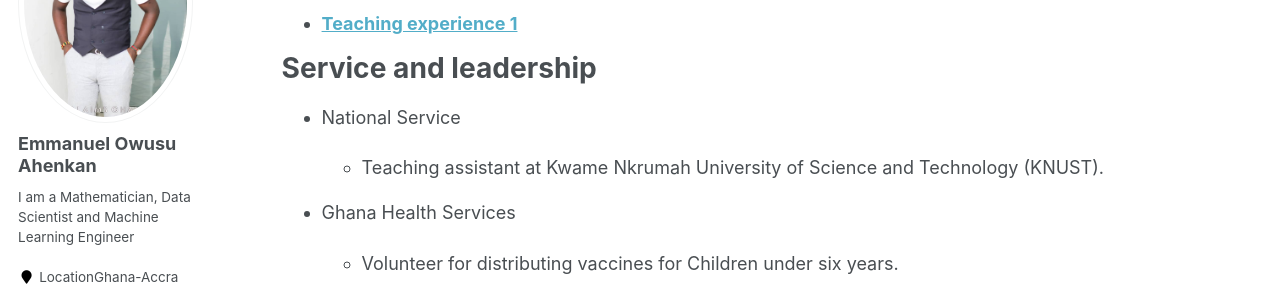
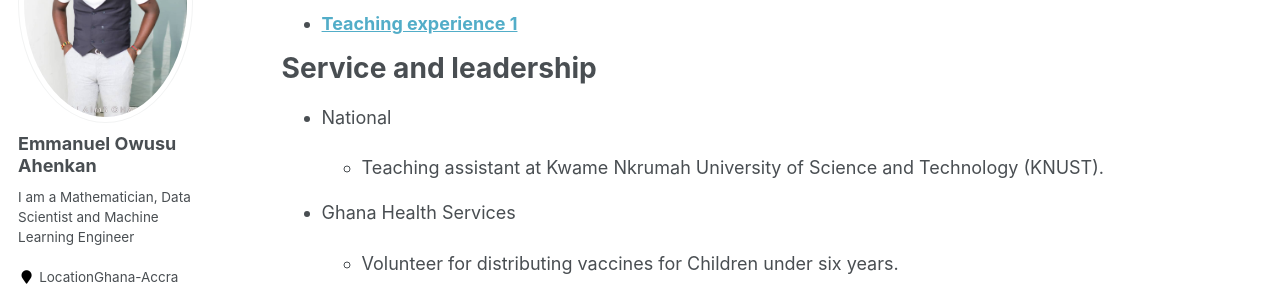
Before and after one commit to EmmanuelOwusu/EmmanuelOwusu.github.io, a Jekyll site: the page built from _pages/cv.md, in a window 1280 px wide and 900 px high, scrolled down 1866 px. Shown: the part 153-451 px from the top of the window. Built offline with Jekyll 4.4.1, drawn with Linux system fonts in a browser that asks for light colours; some web fonts are replaced.

```diff
--- a/_pages/cv.md
+++ b/_pages/cv.md
@@ -60,7 +60,7 @@ Teaching
 
 Service and leadership
 ======
-* National Service
+* National
 
   * Teaching assistant at Kwame Nkrumah University of Science and Technology (KNUST).
 
@@ -76,7 +76,7 @@ Service and leadership
 
   * Aided in the organization of the Next Einstein Forum.
 
-* Volunteered in clean up exercises  in both Rwanda (Umuganda)  and Ghana.
+* Volunteered in clean up exercises  in both Rwanda (Umuganda) and Ghana.
 
 * Student Representative  at African Master's in Machine Intelligence (AMMI), Ghana.
 
```
